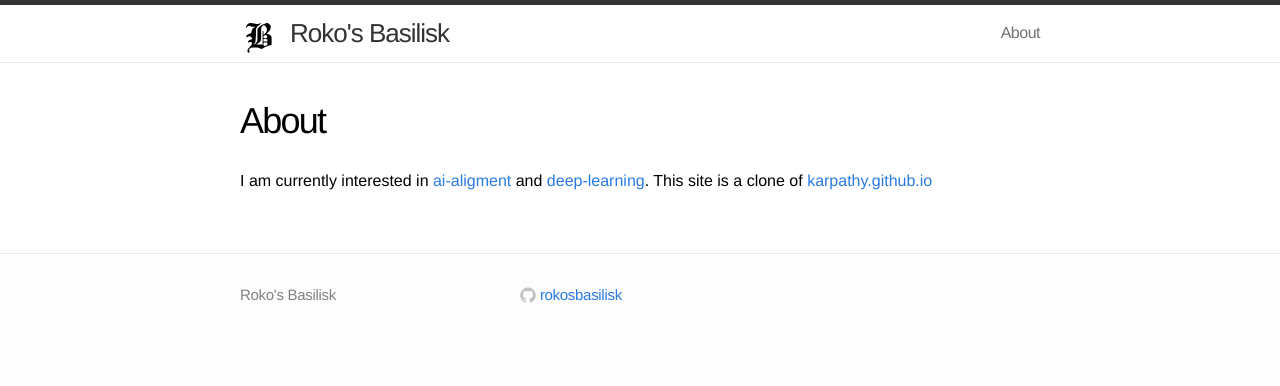
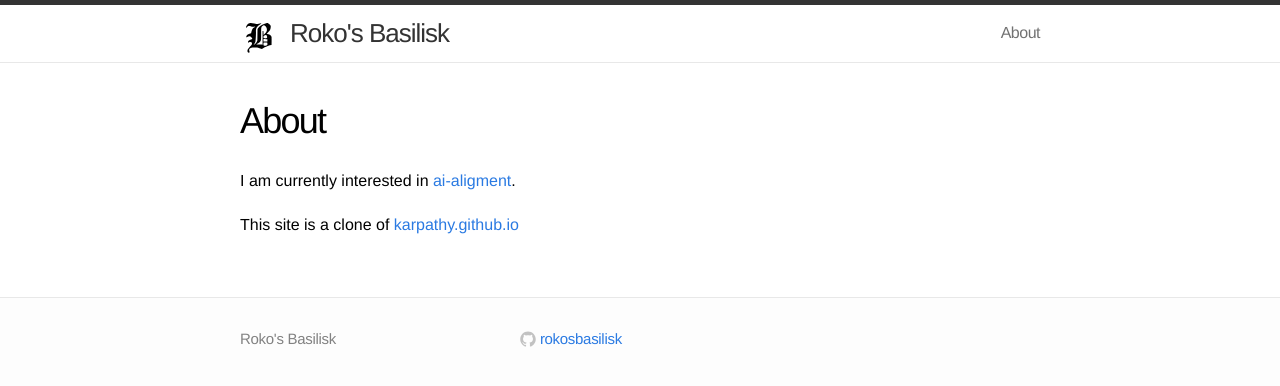
Before and after one commit to rokosbasilisk/rokosbasilisk.github.io, a Jekyll site: the page built from about.md, in a window 1280 px wide. Shown: the top 386 px of the page. Built offline with Jekyll 4.4.1, drawn with Linux system fonts in a browser that asks for light colours.

Commit message:
only alignment

```diff
--- a/about.md
+++ b/about.md
@@ -4,5 +4,6 @@ title: About
 permalink: /about/
 includelink: true
 ---
-I am currently interested in [ai-aligment](https://en.wikipedia.org/wiki/AI_control_problem) and [deep-learning](https://en.wikipedia.org/wiki/Deep_learning).
+I am currently interested in [ai-aligment](https://en.wikipedia.org/wiki/AI_control_problem).
+
 This site is a clone of [karpathy.github.io](http://karpathy.github.io)
```
